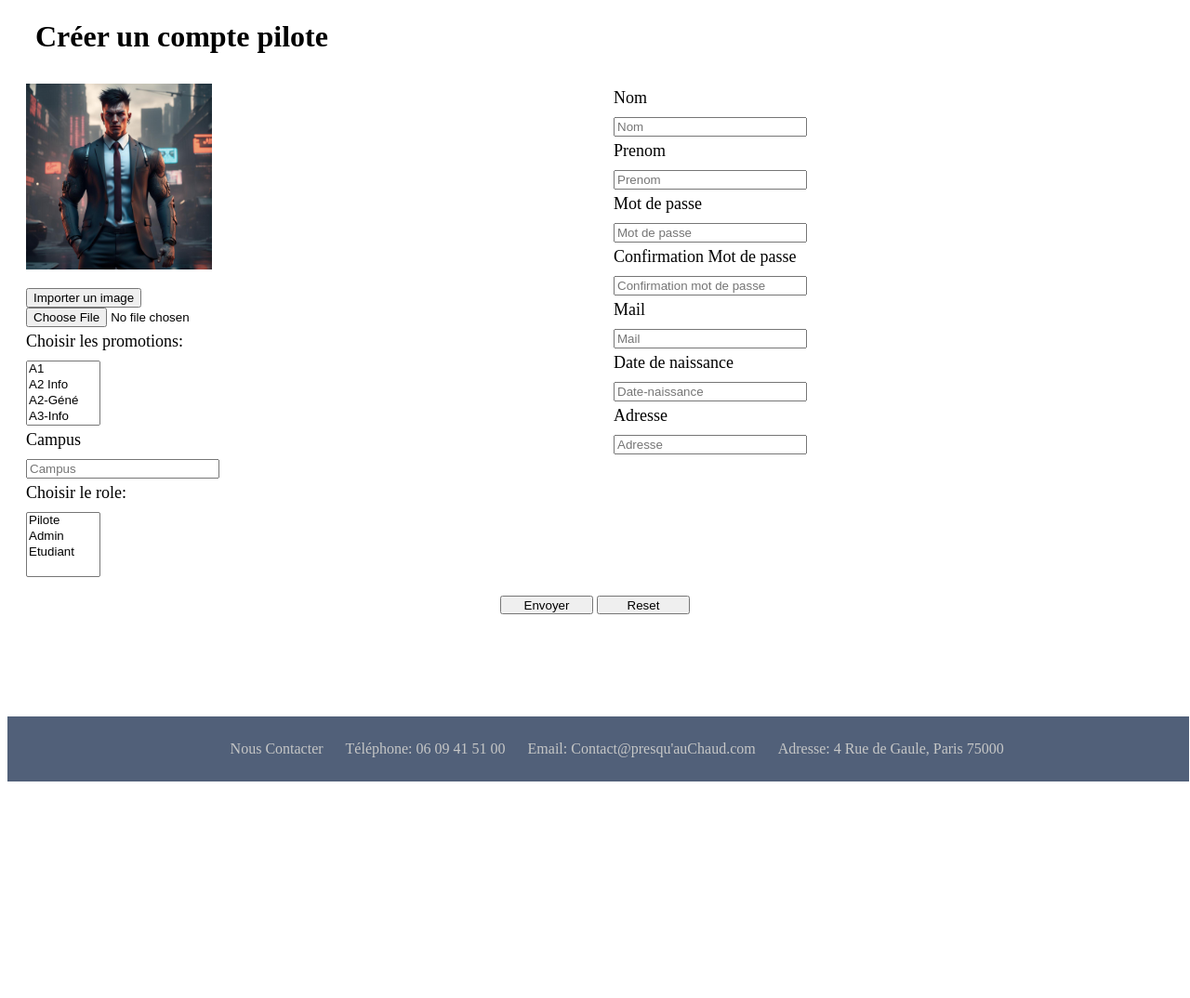
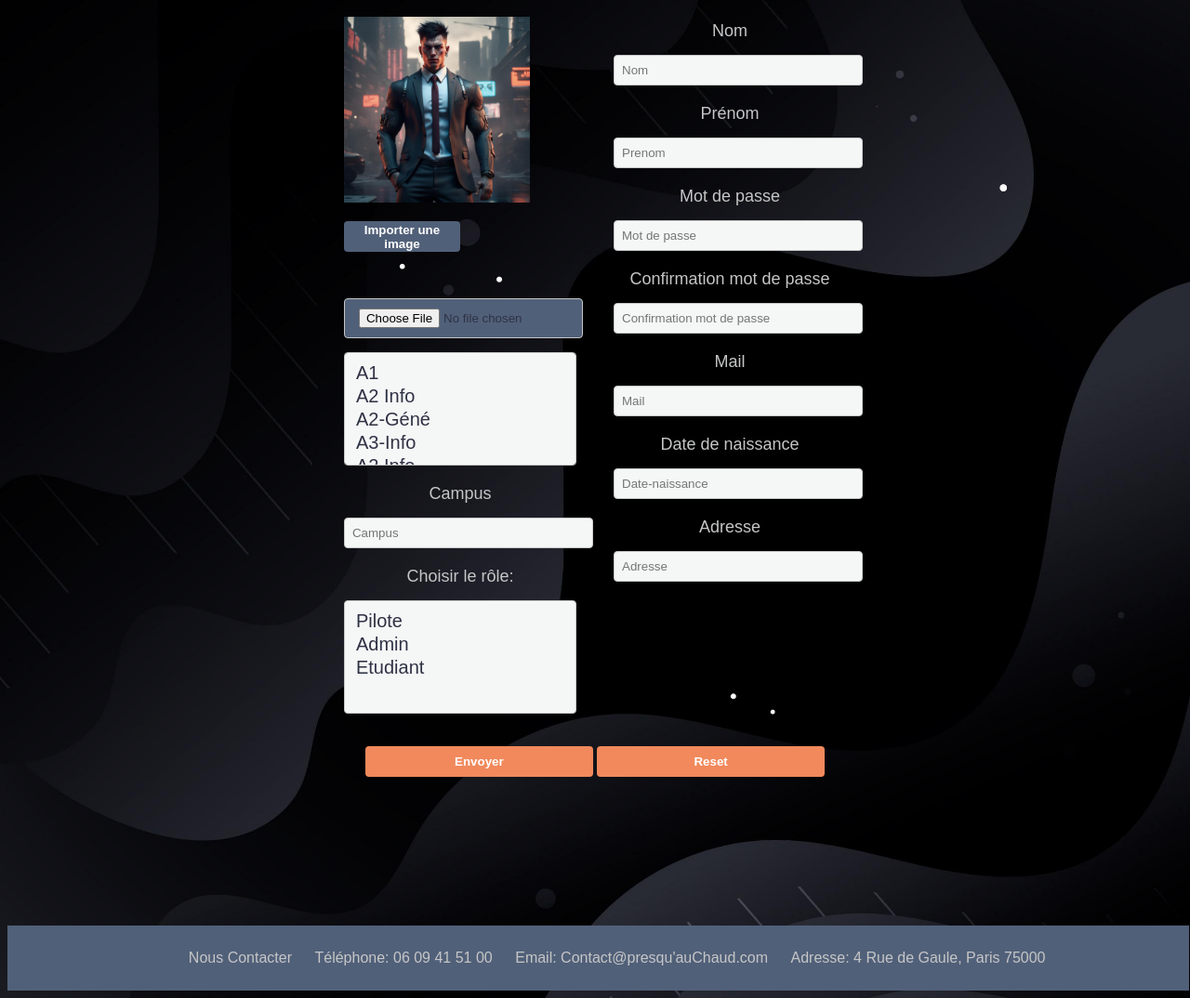
Before and after one commit to Mich3OOO/WEB, a PHP site: page /ajouter_compte.html in a window 1280 px wide. Shown: the whole page at 93% size. Before the commit the page ends 841 px from the top, so only its background shows below. Run offline with PHP 8.4, Linux system fonts and the light colour scheme.

Commit message:
message2

```diff
--- a/Ajout_Entreprise.html
+++ b/Ajout_Entreprise.html
@@ -3,7 +3,7 @@
 <html lang="fr">
   <head>
     <meta charset="utf-8" >
-    <link href="assets/css/ajout_compte.css" rel="stylesheet" type="text/css" />
+    <link href="assets/css/ajout_entreprise.css" rel="stylesheet" type="text/css" />
 
     <meta name="viewport" content="width=device-width" >
     <script src="assets/js/include.js"></script>
--- a/ajouter_compte.html
+++ b/ajouter_compte.html
@@ -3,26 +3,25 @@
 <html lang="fr">
   <head>
     <meta charset="utf-8" >
-    <link href="assets/css/styles.css" rel="stylesheet" type="text/css" />
+    <link href="assets/css/compte.css" rel="stylesheet" type="text/css" />
     <meta name="viewport" content="width=device-width" >
     <script src="assets/js/include.js"></script>
     <script src="assets/js/script.js"></script>
     <title>Créer un compte pilote</title>
   </head>
   <body>
-    <header>
-        <h1>Créer un compte pilote</h1>
-    </header>
     <nav>
 
     </nav>
+
         <form>
+        <div class="test">
         <div class="flex-container">
         <div class="flex-gauche">
             <img class="image-profil" src="image/persov5.jpg" alt="image profil">
-            <button type="submit" class="Importation" >Importer un image</button>
-            <input type="file" id="avatar" name="avatar" accept="image/png, image/jpeg" />
-            <label for="Promotion">Choisir les promotions:</label>
+            <button type="submit" class="Importation" >Importer une image</button>
+            <input class="custom-file-label" type="file" id="avatar" name="avatar" accept="image/png, image/jpeg"/>
+
 
             <select name="Promotion" id="Promotion" required="required" multiple>
                 <option value="A1">A1</option>
@@ -36,7 +35,7 @@
             </select>
             <label for="Campus">Campus</label>
             <input type="text" required="required" id="Campus" name="Campus" placeholder="Campus" onblur="data(/^[A-Z]+[A-Za-z'-]/,0,value,id,'Ce champs ne doit que contenir des lettres')" >
-            <label for="Role">Choisir le role:</label>
+            <label for="Role">Choisir le rôle:</label>
             <select name="Role" id="Role" required="required" multiple>
                 <option value="Pilote">Pilote</option>
                 <option value="Admin">Admin</option>
@@ -48,11 +47,11 @@
 
             <label for="Nom">Nom</label>
             <input type="text" required="required" id="Nom" name="Nom" placeholder="Nom" onblur="data(/^[A-Z]+[A-Za-z'-]/,0,value,id,'Ce champs ne doit que contenir des lettres')">
-            <label for="Prenom">Prenom</label>
+            <label for="Prenom">Prénom</label>
             <input type="text" required="required" id="Prenom" name="Prenom" placeholder="Prenom" onblur="data(/^[A-Z]+[A-Za-z'-]/,0,value,id,'Ce champs ne doit que contenir des lettres')">
             <label for="Mot-de-passe">Mot de passe</label>
             <input type="text" required="required" id="Mot-de-passe" name="Mot-de-passe" placeholder="Mot de passe">
-            <label for="Confirmation-MDP">Confirmation Mot de passe</label>
+            <label for="Confirmation-MDP">Confirmation mot de passe</label>
             <input type="text" required="required" id="Confirmation-MDP" name="Confirmation-MDP" placeholder="Confirmation mot de passe">
             <label for="Mail">Mail</label>
             <input type="text" required="required" id="Mail" name="Mail" placeholder="Mail" onblur="data(/^[A-Za-z' - 0-9]+@+[A-Za-z' - 0-9]/,0,value,id,'Ce champs ne doit que contenir des lettres')">
@@ -64,9 +63,10 @@
         </div>
 
     </div>
+    </div>
     <div class="flex-bas">
-        <input type="submit" class="button" value="Envoyer">
-        <input type="reset" class="button" value="Reset">
+        <button type="submit" class="button" value="Envoyer">Envoyer</button>
+            <button type="reset" class="button" value="Reset">Reset</button>
     </div>
 
     </form>
@@ -74,7 +74,6 @@
 
     </section>
     <include src = "./Footer.html"></include>
-
   </body>
 
 </html>
--- /dev/null
+++ b/assets/css/compte.css
@@ -0,0 +1,164 @@
+
+body{
+    font-family: Arial, sans-serif;
+    background: url(../../image/fond.jpg);
+    background-size: cover; /* Redimensionne l'image pour couvrir toute la surface */
+    background-repeat: no-repeat; /* Empêche la répétition de l'image */
+    text-align: center;
+}
+
+.test{
+    display:inline-table; /* relier avec "text-align: center;" pour mettre un div au centre */
+}
+
+label{
+    color: #C5C6C6;
+    margin-bottom: 5px;
+    font-size: large;
+    padding-bottom: 10px ;
+    padding-top: 5px ;
+}
+
+.flex-bas button{
+    width: 20%;
+    height: 33px;
+    border: none;
+    border-radius: 4px;
+    background-color: #F1895C;
+    color: #FFFFFF;
+    font-weight: bold;
+    cursor: pointer;
+    margin-bottom: 50px;
+    text-align: center;
+}
+
+.flex-gauche button{
+    width: 50%;
+    height: 33px;
+    border: none;
+    border-radius: 4px;
+    background-color: #516079;
+    color: #FFFFFF;
+    font-weight: bold;
+    cursor: pointer;
+    margin-bottom: 50px;
+    text-align: center;
+}
+
+button:hover {
+    background-color: #E76E3B;
+}
+
+input /*modifie la zone de texte */ {
+    width: 100%;
+    padding: 8px;
+    margin-bottom: 15px;
+    border: 1px solid #C5C6C6;
+    border-radius: 4px;
+    background-color: #F5F6F6;
+    color: #2E3244;
+}
+
+select {
+    font-size: 20px;
+    width: 100%;
+    padding: 10px;
+    margin-bottom: 15px;
+    border: 1px solid #C5C6C6;
+    border-radius: 4px;
+    background-color: #F5F6F6;
+    color: #2E3244;
+    appearance: none; /* Masque l'apparence par défaut du navigateur */
+}
+
+select:focus {
+    border-color: #F1895C;
+    outline: none;
+}
+
+.image-profil{
+    width:200px;
+    height: 200px;
+    padding-bottom: 20px;
+}
+
+.flex-container{
+    display: flex;
+    flex-direction: row;
+
+}
+
+.flex-gauche{
+    display: flex;
+    flex-direction: column;
+    flex: 1;
+    padding: 10px 20px;
+}
+
+.flex-droit{
+    display: flex;
+    flex-direction: column;
+    padding: 10px 20px;
+    flex: 1;
+}
+
+
+.flex-bas{
+    text-align: center;
+
+    padding: 10px 20px;
+    margin-bottom: 100px;
+}
+
+.Importation{
+    width: fit-content;
+}
+
+.custom-file-label {
+    width: 90%;
+    padding: 10px 15px;
+    background-color: #516079;
+    color: #2E3244;
+    border: 1px solid #C5C6C6;
+    border-radius: 4px;
+    cursor: pointer;
+}
+
+.custom-file-label:hover {
+    background-color: #E76E3B;
+}
+
+
+@media(max-width:1024px)
+{
+    .flex-container{
+        flex-direction: column;
+        align-items: center;
+    }
+    .flex-container label{
+        text-align: left;
+    }
+
+    .flex-gauche{
+        margin-left: 0%;
+        width: 200px;
+    }
+    .flex-droit{
+
+        width: 200px;
+    }
+    .flex-bas{
+        margin-bottom: 200px;
+        text-align: center;
+
+    }
+    .Description {
+        text-align: center;
+        height: 200px;
+
+    }
+    .Description textarea{
+        width: 200px;
+        height: 100px;
+    }
+}
```
Also changed, not shown: assets/css/stage.css (+4 -3 lines), assets/css/ajout_entreprise.css (renamed from assets/css/ajout_compte.css).
